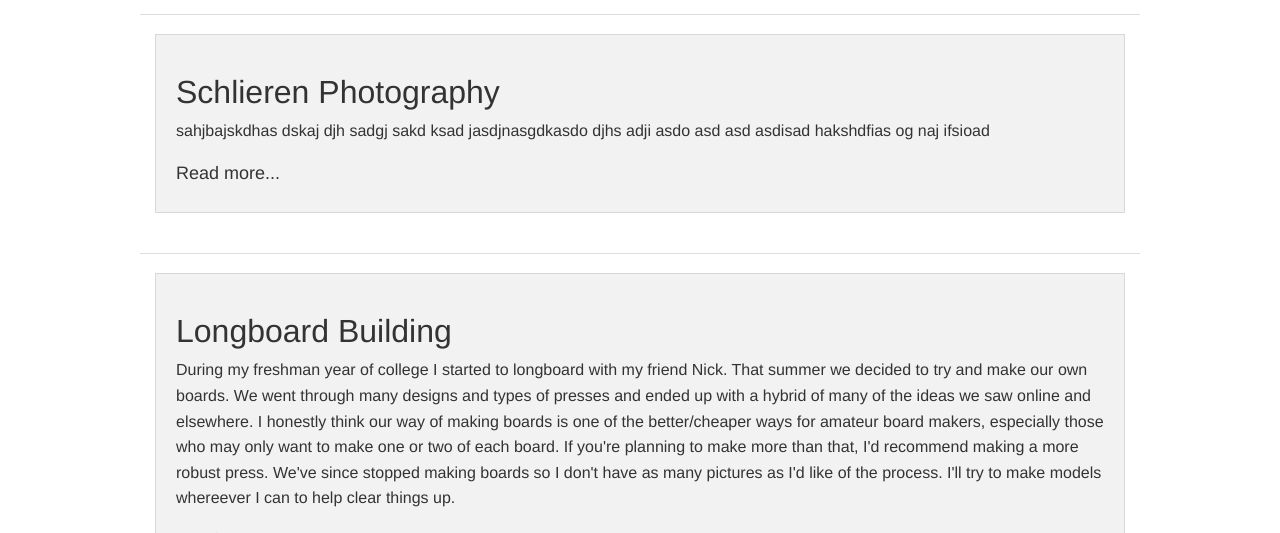
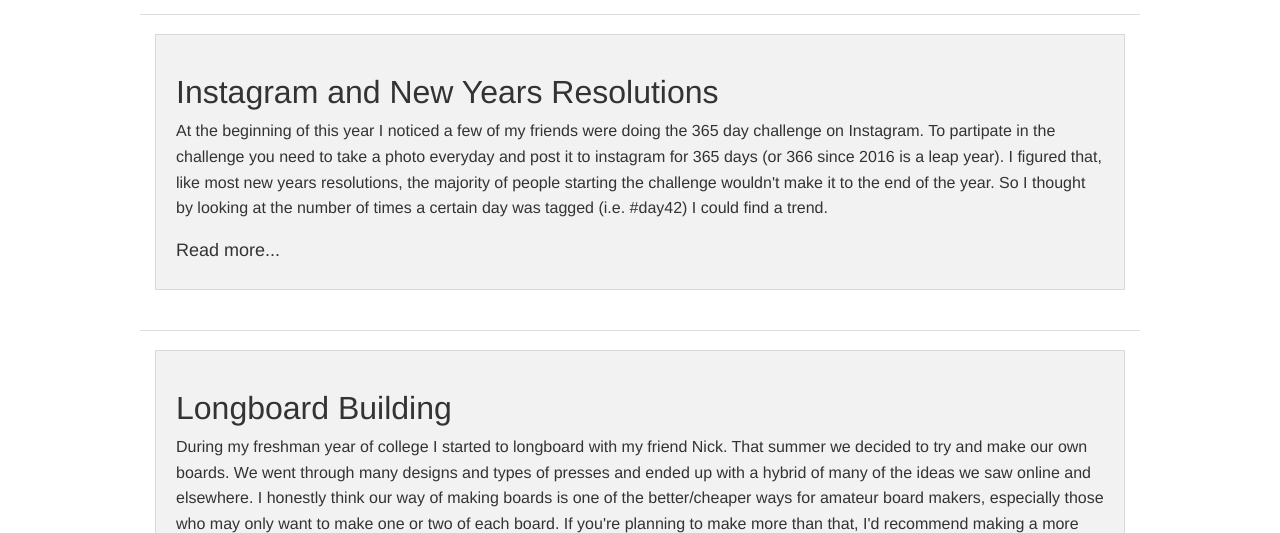
Before and after one commit to andhint/Old-Website, a plain HTML site: page projects.html in a window 1280 px wide. Shown: the part 567-1100 px from the top of the page. Drawn offline with Linux system fonts and the light colour scheme.

Commit message:
Linked instagram page to projects

```diff
--- a/projects.html
+++ b/projects.html
@@ -52,11 +52,13 @@
     <div class="row">
         <div class="large-12 columns">
           <div class="panel">
-              <a href="#"><h1>Schlieren Photography</h1></a>
+              <a href="instagram.html"><h1>Instagram and New Years Resolutions</h1></a>
 
-              <p>sahjbajskdhas dskaj djh sadgj sakd  ksad jasdjnasgdkasdo   djhs adji asdo asd asd asdisad hakshdfias og naj ifsioad  </p>
+              <p>
+              At the beginning of this year I noticed a few of my friends were doing the 365 day challenge on Instagram. To partipate in the challenge you need to take a photo everyday and post it to instagram for 365 days (or 366 since 2016 is a leap year). I figured that, like most new years resolutions, the majority of people starting the challenge wouldn't make it to the end of the year. So I thought by looking at the number of times a certain day was tagged (i.e. #day42) I could find a trend.
+              </p>
 
-              <a href="#"><h5>Read more...</h5></a>
+              <a href="instagram.html"><h5>Read more...</h5></a>
             </div>
         </div>
     </div>
```
